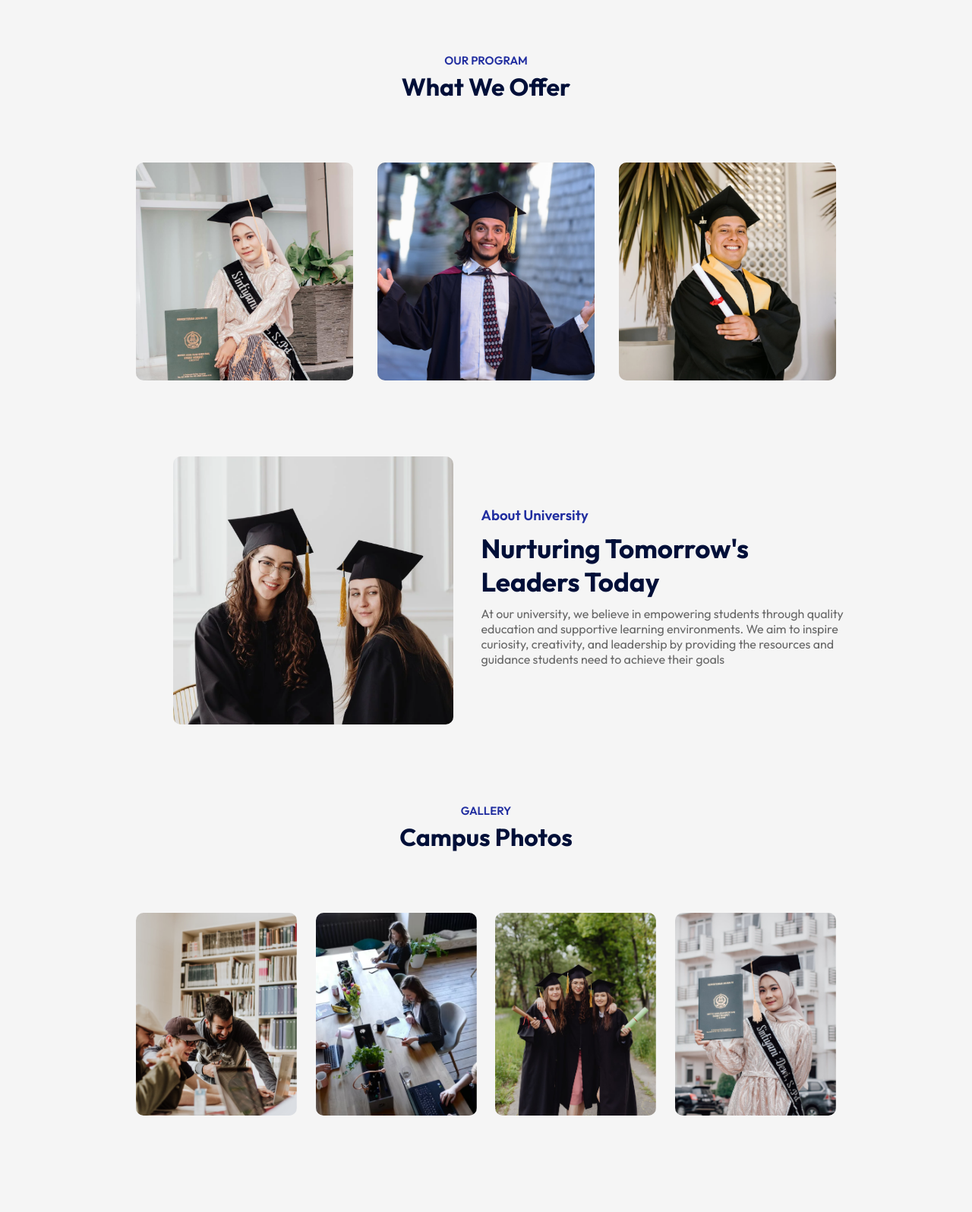
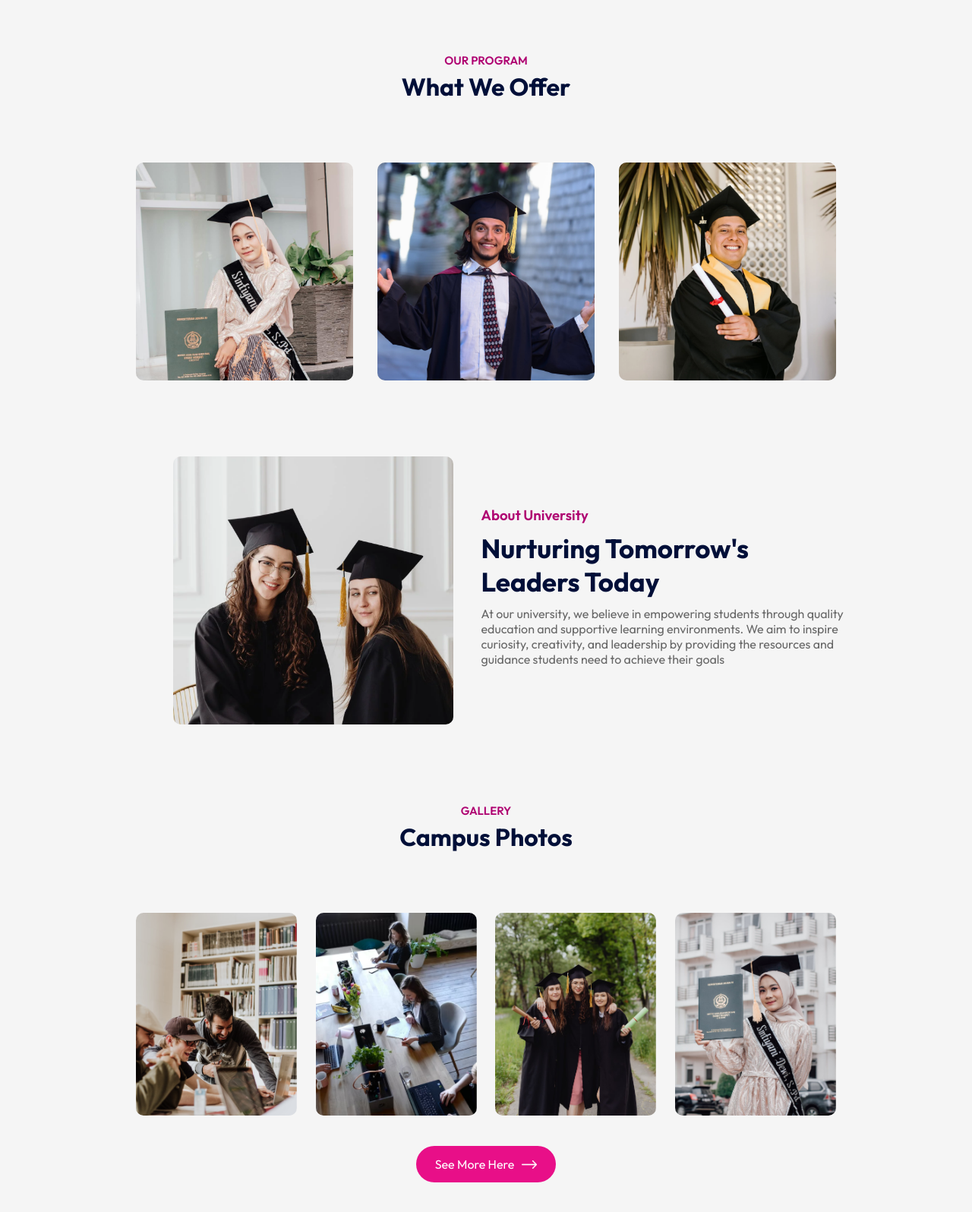
Before and after one commit to sewminiJayawardhana/EduCore, a React (Vite) app: page / in a window 1280 px wide. Shown: the part 800-2396 px from the top of the page at 76% size. Before the commit the page ends 2349 px from the top, so only its background shows below. Built offline with nearby package versions, Linux system fonts and the light colour scheme.

Commit message:
Updated CSS styles across multiple components.

```diff
--- a/src/Components/About/About.css
+++ b/src/Components/About/About.css
@@ -20,7 +20,7 @@
 .about h3{
     font-weight: 600;
     font-weight:16px;
-    color:#212EA0;
+    color:#AF0171;
 }
 .about h2{
     font-size: 35px;
--- a/src/Components/Campus/Campus.jsx
+++ b/src/Components/Campus/Campus.jsx
@@ -4,6 +4,7 @@ import gallery_1 from '../../assets/gallery-1.png'
 import gallery_2 from '../../assets/gallery-2.png'
 import gallery_3 from '../../assets/gallery-3.png'
 import gallery_4 from '../../assets/gallery-4.png'
+import white_arrow from '../../assets/white-arrow.png'
 
 const Campus = () => {
   return (
@@ -14,6 +15,7 @@ const Campus = () => {
         <img src= {gallery_3} alt="" />
         <img src= {gallery_4} alt="" />
       </div>
+      <button className='btn dark-btn'>See More Here <img src={white_arrow} alt="" /></button>
     </div>
   )
 }
--- a/src/Components/Hero/Hero.css
+++ b/src/Components/Hero/Hero.css
@@ -1,7 +1,7 @@
 .hero{
     width: 100%;
     min-height: 100vh;
-    background: linear-gradient(rgba(8,0,58,0.7),rgba(8,0,58,0.7)), url(../../assets/hero.png);
+    background: linear-gradient(rgba(54, 13, 40, 0.7), rgba(76, 0, 51, 0.7)), url(../../assets/hero.png);
     background-size: cover;
     background-position: center;
     color: #fff;
--- a/src/Components/Navbar/Navbar.css
+++ b/src/Components/Navbar/Navbar.css
@@ -23,6 +23,6 @@ nav ul li{
     font-size: 16px;
 }
 .dark-nav{
-    background: #7806b6;
+    background: #790252;
     transition: 0.5s;
 }
--- a/src/Components/Programs/Programs.css
+++ b/src/Components/Programs/Programs.css
@@ -23,7 +23,7 @@
     left: 0;
     bottom: 0;
     right: 0;
-    background: rgba(0, 15, 152, 0.3);
+    background: rgba(232, 15, 136, 0.3);
     display: flex;
     align-items: center;
     justify-content: center;
--- a/src/Components/Title/Title.css
+++ b/src/Components/Title/Title.css
@@ -1,6 +1,6 @@
 .title{
     text-align: center;
-    color: #212EA0;
+    color: #AF0171;
     font-size: 15px;
     font-weight: 600;
     text-transform: uppercase;
--- a/src/index.css
+++ b/src/index.css
@@ -39,3 +39,7 @@ a{
   width: 20px;
   margin-left:10px ;
 }
+.btn.dark-btn{
+  background:#E80F88 ;
+  color: #FFF;
+}
```
Also changed, not shown: src/Components/Campus/Campus.css (line endings or trailing spaces), src/assets/Logo1.png.
